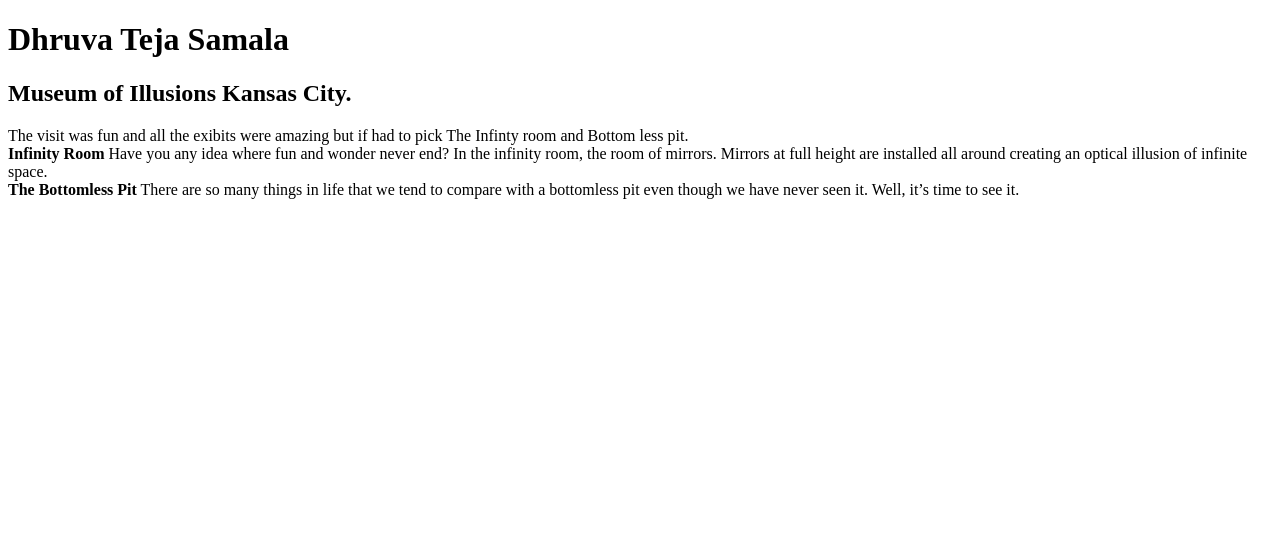
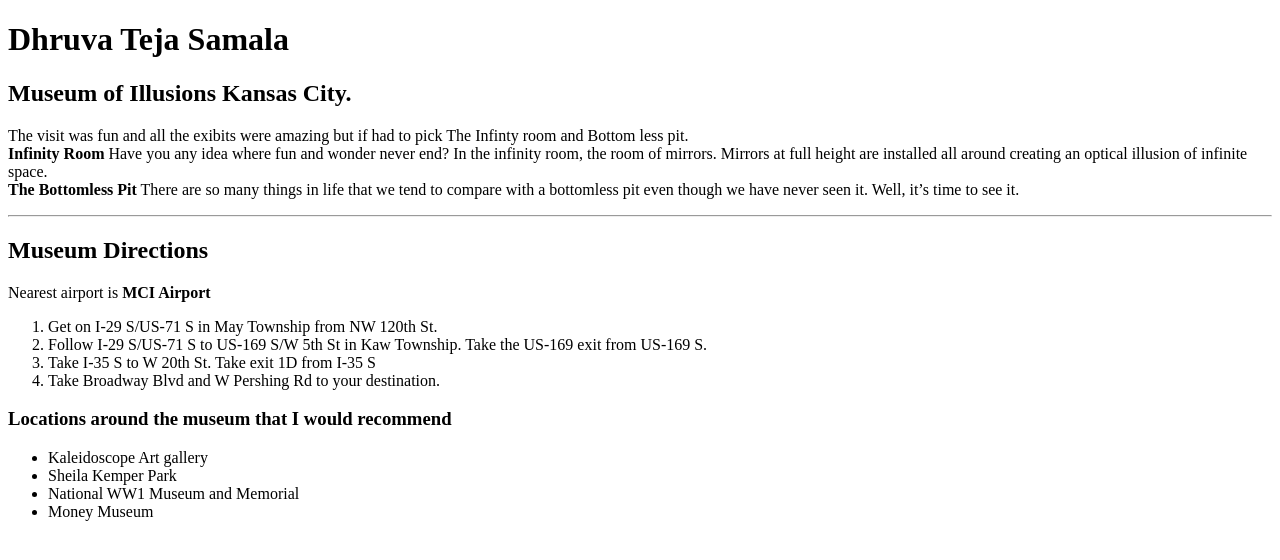
Before and after one commit to 44-563-Web-Apps-F22/44563-webapps-assignment-3-DhruvaTejaSamala, a plain HTML site: page index.html in a window 1280 px wide. Drawn offline with Linux system fonts and the light colour scheme.

Commit message:
added directions to the place and recommend places aroud it

```diff
--- a/index.html
+++ b/index.html
@@ -11,11 +11,27 @@
         <h1>
             Dhruva Teja Samala
         </h1>
-    </header>
     <h2>Museum of Illusions Kansas City.</h2>
     <p> The visit was fun and all the exibits were amazing but if had to pick The Infinty room and Bottom less pit.
         <br><b>Infinity Room</b> Have you any idea where fun and wonder never end? In the infinity room, the room of mirrors.
         Mirrors at full height are installed all around creating an optical illusion of infinite space.<br>
         <b>The Bottomless Pit</b> There are so many things in life that we tend to compare with a bottomless pit even though we have never seen it. Well, it’s time to see it.</p>
+    <hr>
+    <h2>Museum Directions</h2>
+    <p>Nearest airport is <b>MCI Airport</b>
+        <ol>
+            <li>Get on I-29 S/US-71 S in May Township from NW 120th St.</li>
+            <li>Follow I-29 S/US-71 S to US-169 S/W 5th St in Kaw Township. Take the US-169 exit from US-169 S.</li>
+            <li>Take I-35 S to W 20th St. Take exit 1D from I-35 S</li>
+            <li>Take Broadway Blvd and W Pershing Rd to your destination.</li>
+          </ol>
+          <h3>Locations around the museum that I would recommend</h3>
+          <ul>
+            <li>Kaleidoscope Art gallery</li>
+            <li>Sheila Kemper Park</li>
+            <li>National WW1 Museum and Memorial</li>
+            <li>Money Museum</li>
+          </ul> </p>
+    </header>
 </body>
 </html>
```
